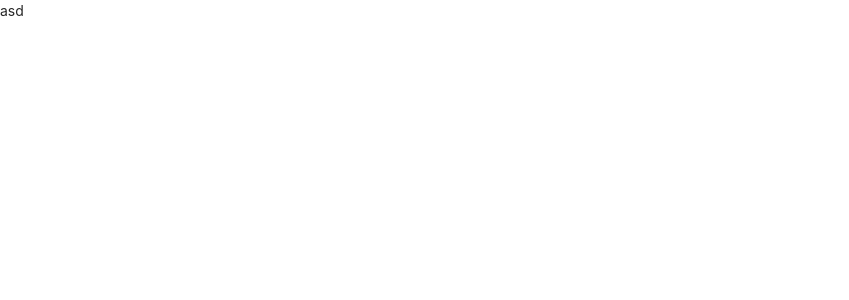
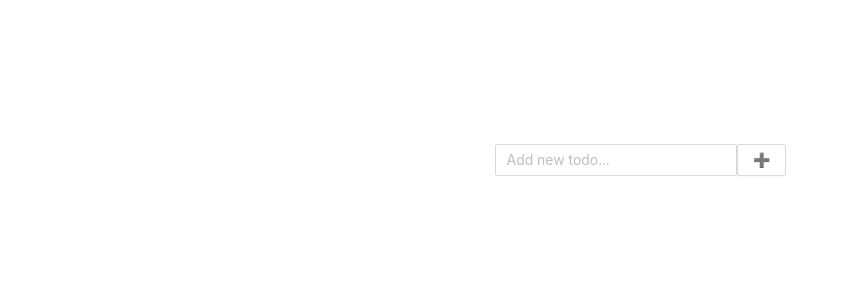
Before and after one commit to mvbureev/test-task-wiley, a React (Create React App) app: page / in a window 1280 px wide. Shown: the top 300 px of the page, without its empty margins (0-849 px from the left). Built offline with nearby package versions, Linux system fonts and the light colour scheme.

Commit message:
feat: NewTodoForm

```diff
--- a/package.json
+++ b/package.json
@@ -7,6 +7,7 @@
     "@testing-library/react": "^11.1.0",
     "@testing-library/user-event": "^12.1.10",
     "antd": "^4.16.13",
+    "prop-types": "^15.7.2",
     "react": "^17.0.2",
     "react-dom": "^17.0.2",
     "react-scripts": "4.0.3",
@@ -44,7 +45,6 @@
         "jsx": true
       }
     },
-
     "rules": {
       "import/no-extraneous-dependencies": [
         "error",
--- a/src/App.js
+++ b/src/App.js
@@ -2,10 +2,17 @@ import 'antd/dist/antd.css';
 
 import React from 'react';
 
+import NewTodoForm from './components/NewTodoForm';
+// import TodoList from './components/TodoList';
+
 function App() {
   return (
     <div className="App">
-      asd
+      <div className="todos">
+        <NewTodoForm onSubmit={(e) => console.log(e)} />
+        {/* <NewTodoForm onSubmit={onSubmit} /> */}
+        {/* <TodoList list={list} /> */}
+      </div>
     </div>
   );
 }
--- /dev/null
+++ b/src/components/NewTodoForm/NewTodoForm.jsx
@@ -0,0 +1,41 @@
+import {
+  Button,
+  Input,
+} from 'antd';
+import PropTypes from 'prop-types';
+import React, {
+  useState,
+} from 'react';
+
+import styles from './NewTodoForm.module.css';
+
+function NewTodoForm({ onSubmit }) {
+  const [todo, setTodo] = useState(null);
+
+  const handleSubmit = () => {
+    if (todo) {
+      onSubmit(todo);
+      setTodo(null);
+    }
+  };
+
+  return (
+    <div className={styles.wrapper}>
+      <Input
+        placeholder="Add new todo..."
+        value={todo}
+        onChange={(e) => setTodo(e.target.value)}
+      />
+      <Button onClick={handleSubmit}>➕</Button>
+    </div>
+  );
+}
+
+NewTodoForm.propTypes = {
+  onSubmit: PropTypes.func,
+};
+NewTodoForm.defaultProps = {
+  onSubmit: () => {},
+};
+
+export default NewTodoForm;
--- /dev/null
+++ b/src/components/NewTodoForm/NewTodoForm.module.css
@@ -0,0 +1,3 @@
+.wrapper {
+  display: inline-flex;
+}
--- /dev/null
+++ b/src/components/NewTodoForm/index.js
@@ -0,0 +1 @@
+export { default } from './NewTodoForm';
--- a/src/index.css
+++ b/src/index.css
@@ -11,3 +11,17 @@ code {
   font-family: source-code-pro, Menlo, Monaco, Consolas, 'Courier New',
     monospace;
 }
+
+.App {
+  display: flex;
+  flex-direction: column;
+  align-items: center;
+  margin: calc(10vw + 16px) 16px;
+}
+
+.todos {
+  display: flex;
+  justify-content: center;
+  max-width: 768px;
+  width: 100%;
+}
```
